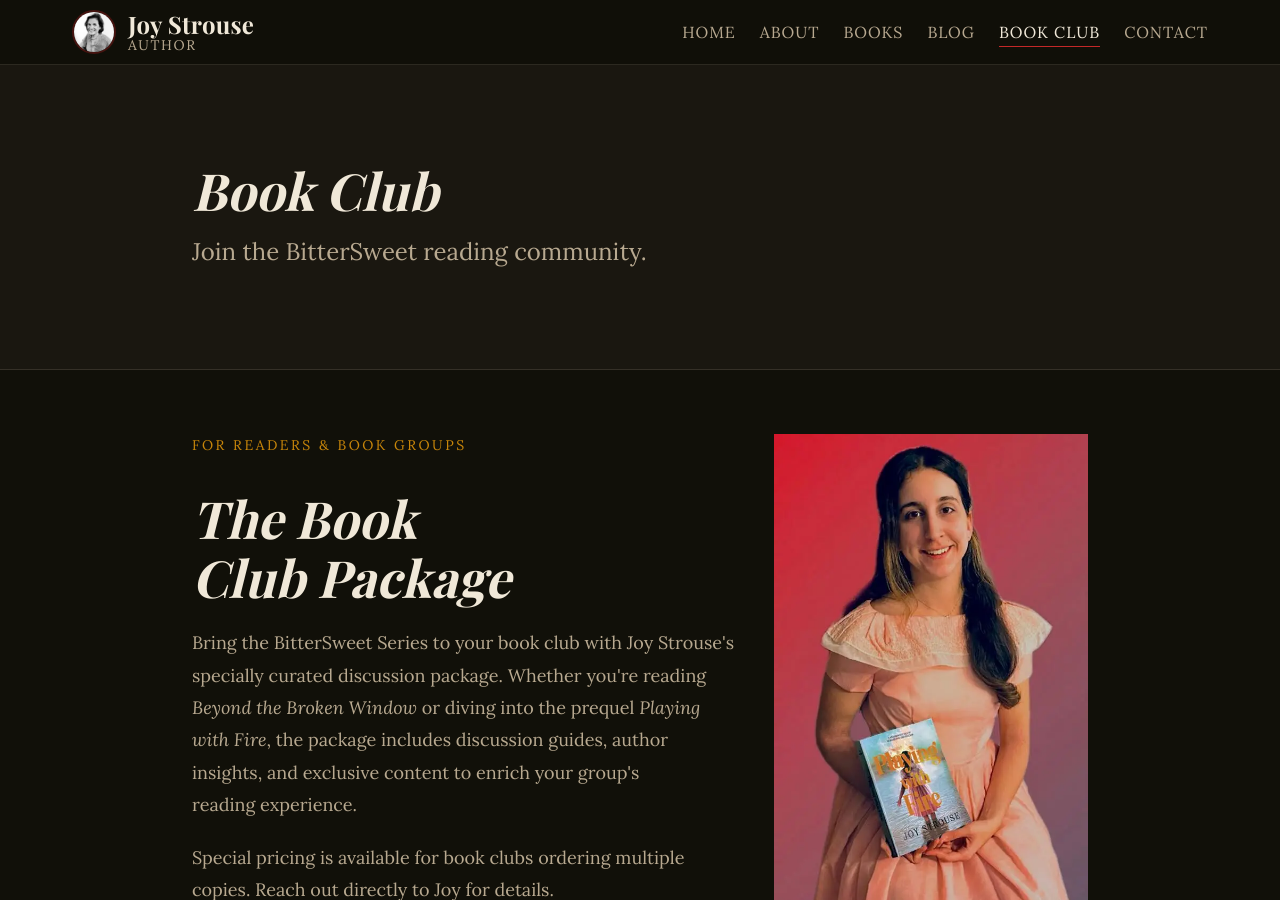
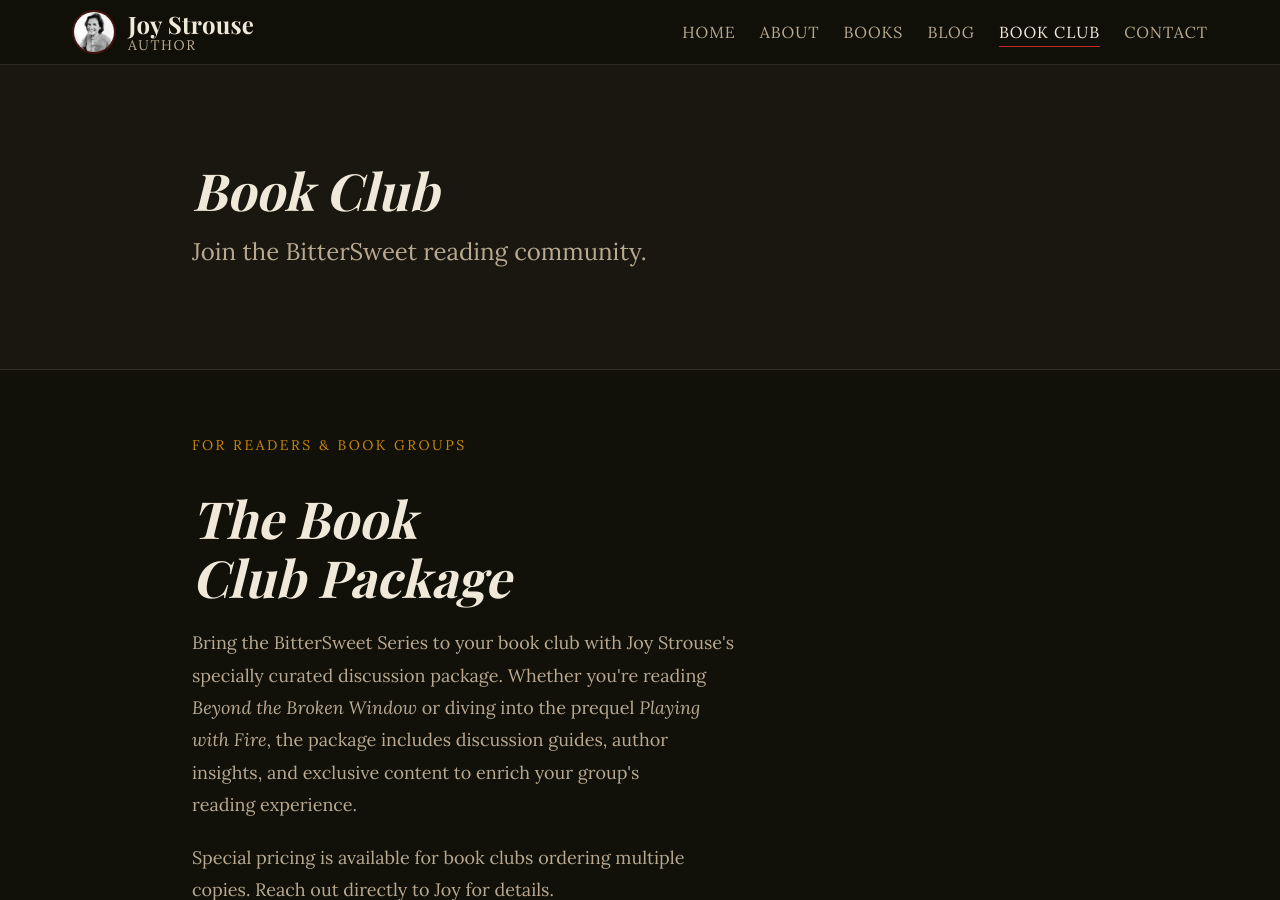
Before and after one commit to JimmyFlame77/joystrouseauthor, a Jekyll site: the page built from book-club.html, in a window 1280 px wide and 900 px high. Built offline with Jekyll 4.4.1, drawn with Linux system fonts in a browser that asks for light colours; some web fonts are replaced.

Commit message:
Update book-club.html

```diff
--- a/book-club.html
+++ b/book-club.html
@@ -42,18 +42,6 @@ permalink: /book-club/
       </figure>
     </div>
   </div>
-
-  <figure class="bc-image-figure">
-    <img
-      src="{{ '/assets/images/joy-strouse-book-club-package.webp' | relative_url }}"
-      alt="A reader enjoying the BitterSweet Series"
-      width="600"
-      height="600"
-      loading="eager"
-      decoding="async"
-    />
-  </figure>
-
 </div>
 
 <!-- ── THE SERIES ── -->
```
